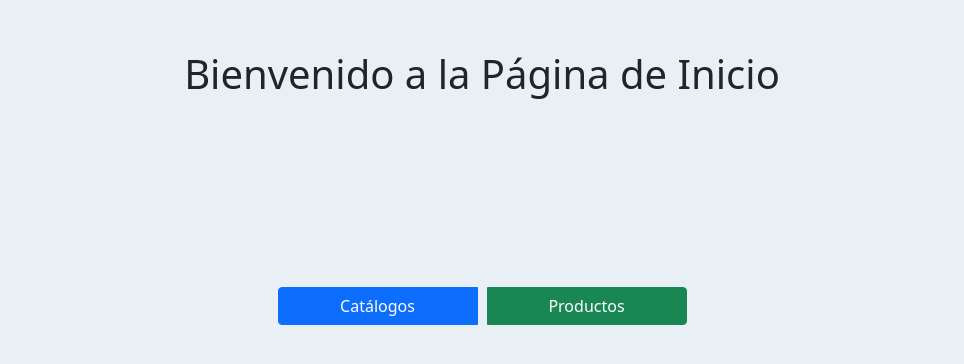
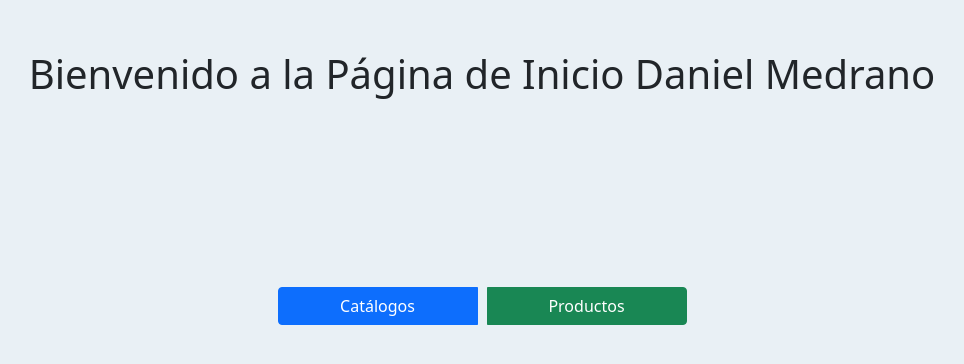
Before and after one commit to MedranoD/P_ABD, a Django app: page / in a window 1280 px wide. Shown: the top 364 px of the page, without its empty margins (158-1122 px from the left). Run offline with Django 5.2, Linux system fonts and the light colour scheme.

Commit message:
Rama nueva

```diff
--- a/myapp/templates/inicio.html
+++ b/myapp/templates/inicio.html
@@ -10,7 +10,7 @@
 </head>
 <body>
     <div class="container">
-        <h1 class="text-center">Bienvenido a la Página de Inicio</h1>
+        <h1 class="text-center">Bienvenido a la Página de Inicio Daniel Medrano</h1>
         <div class="btn-group" role="group" aria-label="Opciones">
             <a href="/registroCatalogos/" class="btn btn-primary">Catálogos</a>
             <a href="/registroProductos/" class="btn btn-success">Productos</a>
```
